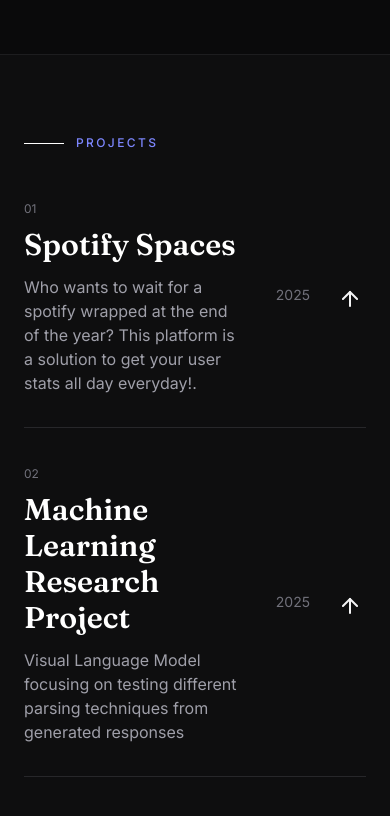
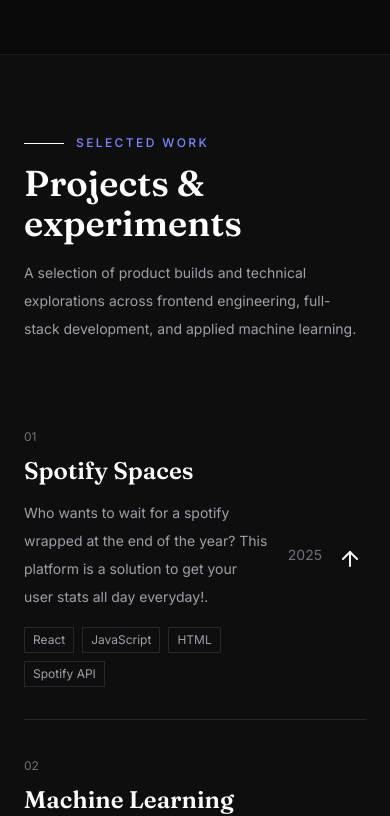
Before and after one commit to rng190001/riyagandhi, a React (Vite) app: page / in a window 390 px wide. Shown: the part 4720-5536 px from the top of the page. Built offline with nearby package versions, Linux system fonts and the light colour scheme.

Commit message:
Polish responsive project list and remove empty hover expansion

```diff
--- a/src/sections/Projects.tsx
+++ b/src/sections/Projects.tsx
@@ -13,9 +13,13 @@ function ProjectRow({
   return (
     <a
       href={project.href}
-      className="group block border-b border-border relative overflow-hidden"
+      target="_blank"
+      rel="noreferrer"
+      className="group relative block overflow-hidden border-b border-border focus-visible:outline focus-visible:outline-2 focus-visible:outline-offset-4 focus-visible:outline-indigo-300"
       onMouseEnter={() => setHovered(true)}
       onMouseLeave={() => setHovered(false)}
+      onFocus={() => setHovered(true)}
+      onBlur={() => setHovered(false)}
     >
       <motion.div
         className="absolute inset-0"
@@ -25,26 +29,20 @@ function ProjectRow({
           background:
             "linear-gradient(90deg, rgba(99,102,241,0.08), transparent)",
         }}
+        aria-hidden="true"
       />
 
-      <div className="relative py-8 flex justify-between gap-8 items-center">
-        <div>
-          <span className="text-xs text-zinc-500">
-            {project.id}
-          </span>
-
-          <h3 className="mt-2 text-3xl font-display font-semibold text-white group-hover:text-indigo-300 transition">
-            {project.title}
+      <div className="relative flex items-center justify-between gap-5 py-8">
+        <div className="min-w-0">
+          <span className="text-xs text-zinc-500">{project.id}</span>
+          <h3 className="mt-2 font-display text-2xl font-semibold text-white transition group-hover:text-indigo-300 sm:text-3xl">
+            {project.title.trim()}
           </h3>
-
-          <p className="mt-3 max-w-xl text-zinc-400">
+          <p className="mt-3 max-w-xl text-sm leading-7 text-zinc-400 sm:text-base">
             {project.description}
           </p>
-        </div>
-
-        <div className="flex items-center gap-8">
-          <div className="hidden lg:flex gap-2 flex-wrap justify-end max-w-xs">
-            {project.tech.map((tag) => (
+          <div className="mt-4 flex flex-wrap gap-2 lg:hidden">
+            {project.tech.slice(0, 4).map((tag) => (
               <span
                 key={tag}
                 className="border border-border px-2 py-1 text-xs text-zinc-400"
@@ -53,40 +51,32 @@ function ProjectRow({
               </span>
             ))}
           </div>
+        </div>
 
-          <span className="text-sm text-zinc-500">
-            {project.year}
-          </span>
-
-          <motion.div
+        <div className="flex shrink-0 items-center gap-5 sm:gap-8">
+          <div className="hidden max-w-xs flex-wrap justify-end gap-2 lg:flex">
+            {project.tech.slice(0, 5).map((tag) => (
+              <span
+                key={tag}
+                className="border border-border px-2 py-1 text-xs text-zinc-400"
+              >
+                {tag}
+              </span>
+            ))}
+          </div>
+          <span className="text-sm text-zinc-500">{project.year}</span>
+          <motion.span
             animate={{
               rotate: hovered ? 0 : -45,
               x: hovered ? 0 : -4,
               y: hovered ? 0 : 4,
             }}
+            aria-hidden="true"
           >
             <ArrowUpRight />
-          </motion.div>
+          </motion.span>
         </div>
       </div>
-
-      <motion.div
-        animate={{
-          height: hovered ? 250 : 0,
-          opacity: hovered ? 1 : 0,
-        }}
-        transition={{
-          duration: 0.5,
-          ease: [0.16, 1, 0.3, 1],
-        }}
-        className="overflow-hidden"
-      >
-        {/* <img
-          src={project.image}
-          alt={project.title}
-          className="h-[250px] w-full object-cover rounded-lg"
-        /> */}
-      </motion.div>
     </a>
   );
 }
@@ -98,19 +88,23 @@ export default function Projects() {
       className="border-t border-border/60 bg-surface-elevated/40"
     >
       <div className="section-container">
-       <div>
+        <div className="mb-12">
           <div className="mb-3 flex items-center gap-3">
             <span className="h-px w-10 shrink-0 bg-white" aria-hidden="true" />
-            <p className="section-label !mb-0">Projects</p>
+            <p className="section-label !mb-0">Selected work</p>
           </div>
+          <h2 className="font-display text-4xl font-semibold text-white sm:text-5xl">
+            Projects & experiments
+          </h2>
+          <p className="mt-4 max-w-2xl text-sm leading-7 text-zinc-400">
+            A selection of product builds and technical explorations across
+            frontend engineering, full-stack development, and applied machine learning.
+          </p>
         </div>
 
         <div>
           {projects.map((project) => (
-            <ProjectRow
-              key={project.title}
-              project={project}
-            />
+            <ProjectRow key={project.title} project={project} />
           ))}
         </div>
       </div>
```
